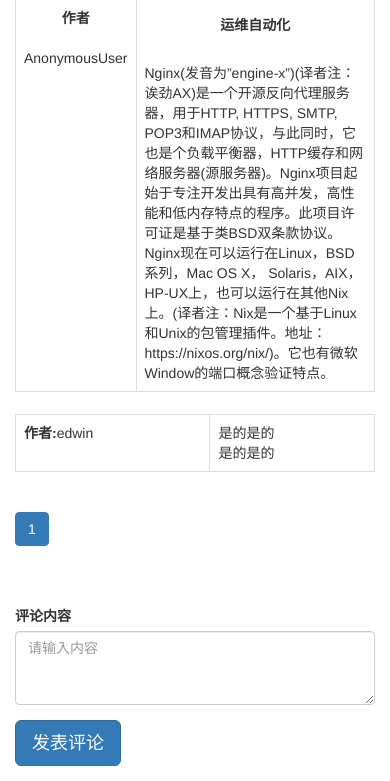
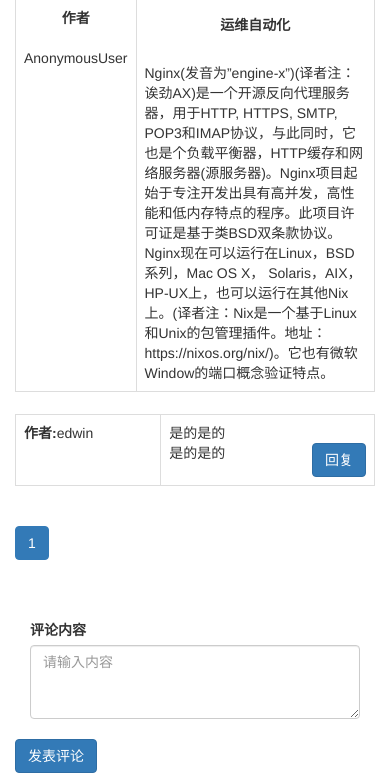
Before and after one commit to abc0012544/django_forum, a Django app: page /article/1/1/detail in a window 390 px wide. Shown: the part 321-1102 px from the top of the page. Run offline with Django 3.2, Linux system fonts and the light colour scheme; data comes from the database, SQL or seed files in the repository; both versions use the stored data as it was after the commit; some libraries are stand-ins or nearby versions.

Commit message:
第十三课1

```diff
--- a/article/templates/article_detail.html
+++ b/article/templates/article_detail.html
@@ -34,9 +34,21 @@
         {% for comment in comment_objs %}
             <tr>
                <div class="col-xs-12 col-md-2"> <td><strong>作者:</strong>{{ comment.owner }}</td></div>
-               <div class="col-xs-12 col-md-10"><td>{{ comment.content|linebreaksbr }}</td></div>
+               <div class="col-xs-12 col-md-10"><td>
+                {% if comment.to_comment %}
+                    <blockquote>
+                        <b>{{ comment.to_comment.owner }}:</b>
+                        <br/>
+                            {{ comment.to_comment.content|linebreaksbr }}
+                    </blockquote>
+            {% endif %}
+                {{ comment.content|linebreaksbr }}
+            <a href="#to_comment" data-id="{{ comment.id }}"
+               class="to_comment btn btn-primary pull-right">回复</a>
+               </td></div>
             </tr>
         {% endfor %}
+
         </tbody>
 
     </table>
@@ -68,23 +80,25 @@
 </nav>
   <br>
   <br>
+
+{#以后你想用js实现前端逻辑，就不可以使用form组件#}
+{#否则无效#}
+
 <div class="row">
 <div class="col-xs-12 col-md-12">
-<form  class="form-horizontal"  role="form">
 
-  <div class="form-group">
     <div class="col-xs-12 col-md-1"><label >评论内容</label></div>
     <div class="col-xs-12 col-md-11">
-      <textarea class="form-control" rows="3" id="id_content"   name="content"  placeholder="请输入内容"></textarea>
+      <textarea class="form-control" rows="3" id="id_content"   name="content"  placeholder="请输入内容"></textarea><br>
     </div>
   </div>
 
-  <div class="form-group">
     <div class="col-xs-12 col-md-offset-5" >
-      <button type="submit" id="btn_comment"  class="btn btn-primary btn-lg" >发表评论</button>
+      <button type="submit" id="btn_comment"  class="btn btn-primary btn-rg" >发表评论</button>
     </div>
    </div>
-</form>
+ </div>
+</div>
 
 {#{% if form.content.errors %}#}
 {#    {% for error in form.content.errors %}#}
@@ -100,11 +114,21 @@ $(document).ready(function () {
     var article_id={{ a.id }};
     var page_num={{ fenye_data.page_num }};
     var content=$("#id_content").val();
+    var to_comment_id=0;
+
+    $(".to_comment").click(function (e) {
+        to_comment_id=parseInt($(e.target).attr("data-id"));
+        $("#id_content").focus();
+
+        return false;
+    });
+
+
 
     $("#btn_comment").click(function () {
         var content=$("#id_content").val();
-{#        var name=request.user;#}
-        var parm={"article_id":article_id,"content":content};
+
+        var parm={"article_id":article_id,"content":content,"to_comment_id":to_comment_id};
 
 
         $.post("/comment/create/",parm, function(data) {
@@ -112,12 +136,15 @@ $(document).ready(function () {
             if(ret["status"] == "ok"){
                 $("#btn_comment").val("");
                 window.location.href="/article/{{ b.id }}/{{ a.id }}/detail?page_no=1";
-            }
+                    }
             else {
                 alert(ret["msg"]);
             }
         });
-    })
+
+    });
+
+
 });
 </script>
 
--- a/article/views.py
+++ b/article/views.py
@@ -8,6 +8,7 @@ from django.views.generic import DetailView
 from django.core.paginator import Paginator
 from django.contrib.auth.decorators import login_required
 from django.contrib.auth.models import User
+from django.db.models import Q
 
 blockid2=[]
 
@@ -18,7 +19,7 @@ def fenye(request,article_all,cnt_1page):
     ARTICLE_CNT_1PAGE =cnt_1page
     p = Paginator(article_all, ARTICLE_CNT_1PAGE)
     page_num=p.num_pages
-    page_no = int(request.GET.get("page_no", "1"))
+    page_no = int(request.GET.get("page_no", 1))
     if page_no > p.num_pages:
         page_no = p.num_pages
     if page_no < 1:
@@ -158,9 +159,10 @@ def detail(request,block_id,article_id):
     block = Block.objects.get(id=block_id)
     #name=article.owner
     comment_all=Comment.objects.filter(article=article,status=0).order_by("-id")
+    comment_tocomment=Comment.objects.filter(Q(article=article) & Q(status=0) & ~Q(to_comment=0)).order_by("-id")
     comment_objs, fenye_data = fenye(request, comment_all, 3)
     #article_objs=Article.objects.filter(block=block,status=0).order_by("-id")
-    return render(request, "article_detail.html",{"b":block,"a":article,"name":name,"fenye_data":fenye_data,"comment_objs":comment_objs})
+    return render(request, "article_detail.html",{"b":block,"a":article,"name":name,"fenye_data":fenye_data,"comment_objs":comment_objs,"comment_tocomment":comment_tocomment})
 
 class Article_detail(DetailView):
     model = Article
--- a/comment/admin.py
+++ b/comment/admin.py
@@ -2,6 +2,6 @@ from django.contrib import admin
 from comment.models import Comment
 
 class CommentAdmin(admin.ModelAdmin):
-    list_display = ("owner","article","content","status","create_timestamp","last_update_timestamp")
+    list_display = ("id","owner","article","to_comment","to_comment_id","content","status","create_timestamp","last_update_timestamp")
 
 admin.site.register(Comment,CommentAdmin)
--- a/comment/models.py
+++ b/comment/models.py
@@ -5,6 +5,7 @@ from django.contrib.auth.models import User
 
 class Comment(models.Model):
     owner=models.ForeignKey(User,verbose_name="作者")
+    to_comment=models.ForeignKey("self",null=True,blank="True",verbose_name="被回复评论")
     article = models.ForeignKey(Article,verbose_name="文章ID")
     content= models.CharField("评论",max_length=10000)
     status=models.IntegerField("状态",choices=((0,"正常"),(-1,"删除")),default=0)
```
Also changed, not shown: comment/views.py (+7 -1 lines), comment/migrations/0002_comment_to_comment.py (added), db.sqlite3.
